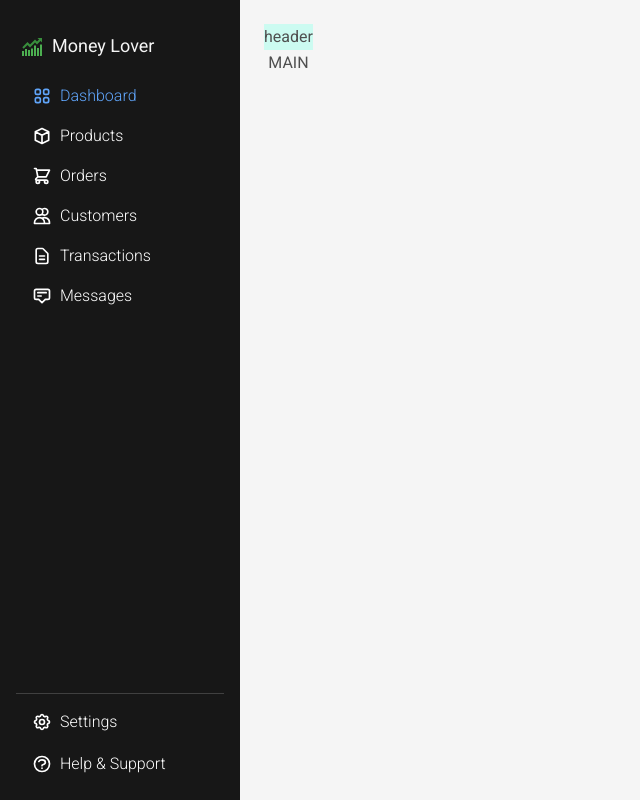
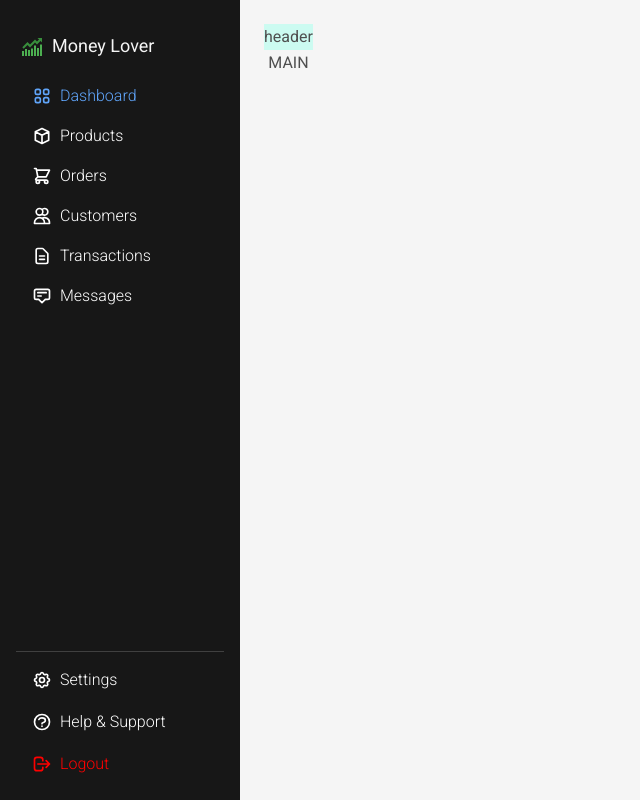
Before and after one commit to TrangDC/Money_Lover_Module_6, a React (Create React App) app: page / in a window 1280 px wide. Shown: the whole page, without its empty margins (0-640 px from the left). Built offline with nearby package versions, Linux system fonts and the light colour scheme; what yup-password would draw is missing.

Commit message:
add logout button with react-icon. nomethod yet

```diff
--- a/src/new_src/components/shared/Sidebar.js
+++ b/src/new_src/components/shared/Sidebar.js
@@ -4,6 +4,7 @@ import {DASHBOARD_SIDEBAR_BOTTOM_LINKS, DASHBOARD_SIDEBAR_LINKS} from "../../lib
 import {Link, useLocation} from "react-router-dom";
 import classNames from "classnames";
 import {text} from "@fortawesome/fontawesome-svg-core";
+import {HiOutlineLogout} from "react-icons/hi";
 
 const linkClasses =
     'flex items-center gap-2 font-light px-3 py-2 hover:bg-neutral-700 hover:no-underline active:bg-neutral-600 rounded-sm text-base'
@@ -24,7 +25,14 @@ const Sidebar = () => {
             <div className='flex flex-col gap-0.5 pt-2 border-t border-neutral-700'>
                 {DASHBOARD_SIDEBAR_BOTTOM_LINKS.map((item) => (
                 <SidebarLink key={item.index} item={item}/>
-            ))}</div>
+                ))}
+                <div className={classNames('cursor-pointer text-red-500',linkClasses)}>
+                    <span className="text-xl">
+                        <HiOutlineLogout/>
+                    </span>
+                    Logout
+                </div>
+            </div>
         </div>
     );
 };
```
